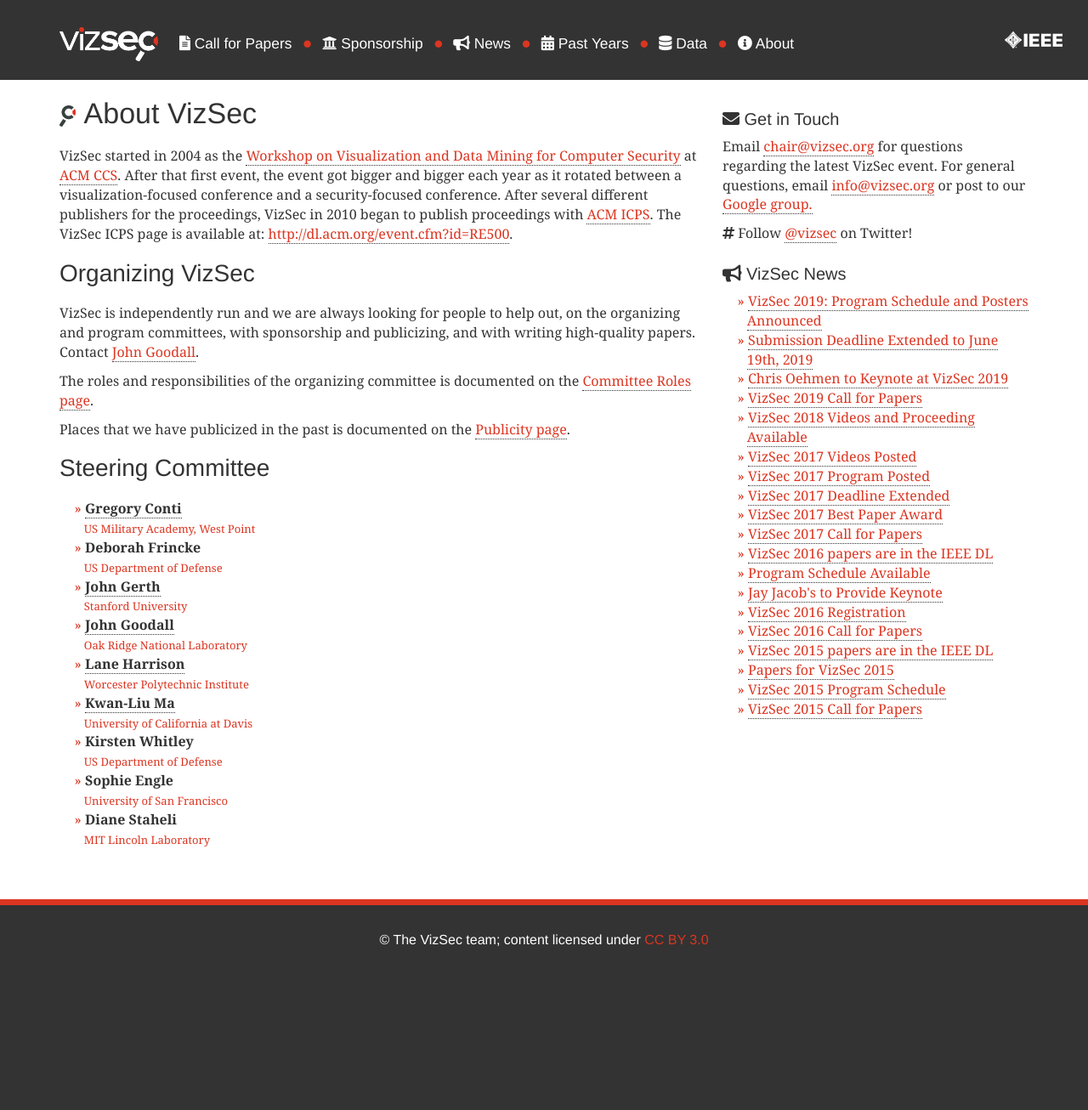
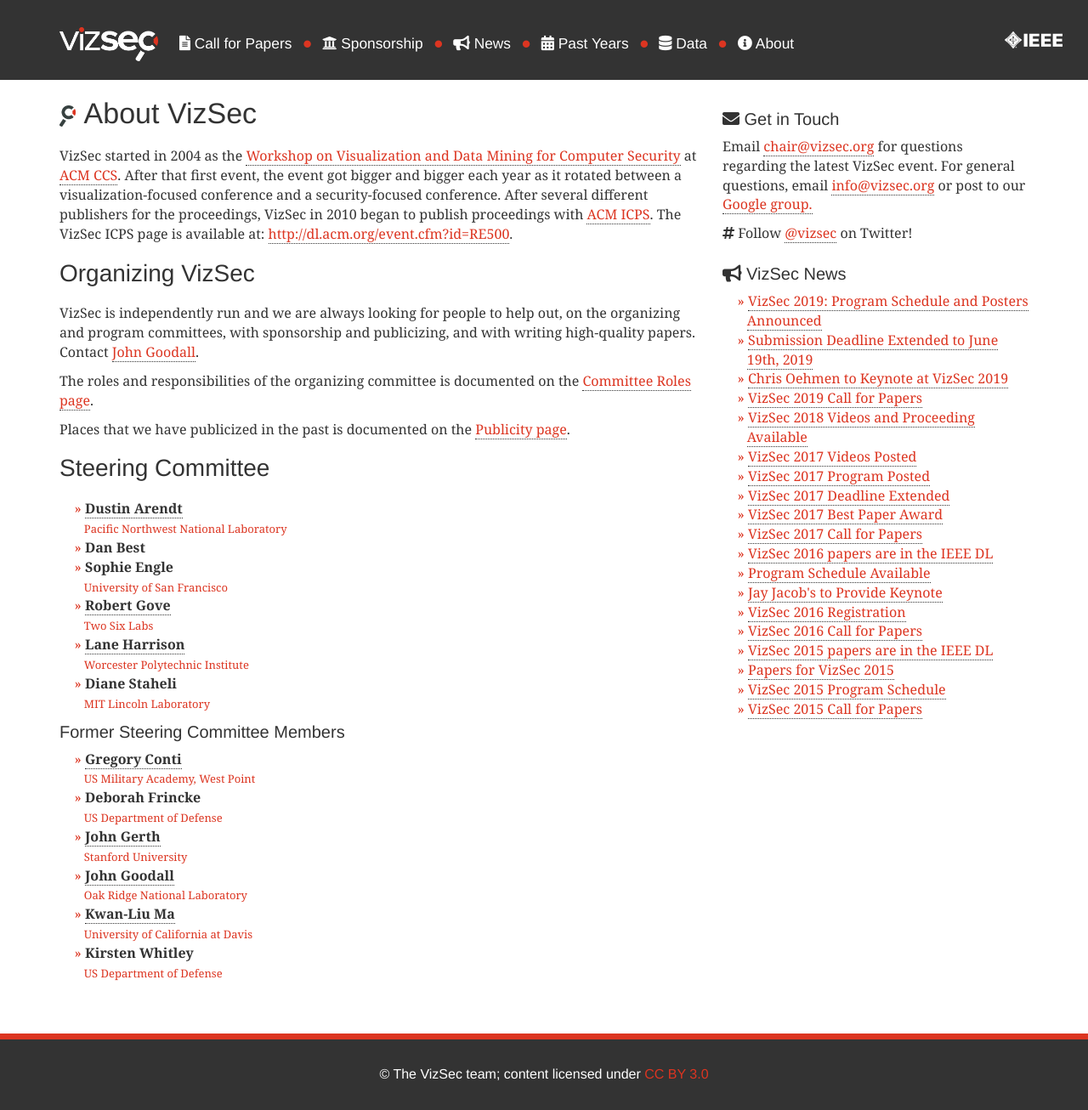
Before and after one commit to vizsec/vizsec.github.io, a Jekyll site: the page built from about/index.md, in a window 1280 px wide and 1306 px high. Shown: the whole window at 85% size. Built offline with Jekyll 4.4.1, drawn with Linux system fonts in a browser that asks for light colours; nearby versions of some CDN libraries.

Commit message:
moved former steering committee folks into separate section

```diff
--- a/_data/steering_committee.yml
+++ b/_data/steering_committee.yml
@@ -1,31 +1,20 @@
-- name: Gregory Conti
-  affiliation: US Military Academy, West Point
-  url: http://www.rumint.org/gregconti/
+- name: Dustin Arendt
+  affiliation: Pacific Northwest National Laboratory
+  url: https://aim.pnnl.gov/staff/dr-dustin-arendt
 
-- name: Deborah Frincke
-  affiliation: US Department of Defense
+- name: Dan Best
+  # affiliation: University of San Francisco
 
-- name: John Gerth
-  affiliation: Stanford University
-  url: http://graphics.stanford.edu/~gerth/
+- name: Sophie Engle
+  affiliation: University of San Francisco
 
-- name: John Goodall
-  affiliation: Oak Ridge National Laboratory
-  url: http://jgoodall.me/
+- name: Robert Gove
+  affiliation: Two Six Labs
+  url: https://www.twosixlabs.com/author/robert-gove/
 
 - name: Lane Harrison
   affiliation: Worcester Polytechnic Institute
   url: http://web.cs.wpi.edu/~ltharrison/
 
-- name: Kwan-Liu Ma
-  affiliation: University of California at Davis
-  url: http://www.cs.ucdavis.edu/~ma/
-
-- name: Kirsten Whitley
-  affiliation: US Department of Defense
-
-- name: Sophie Engle
-  affiliation: University of San Francisco
-
 - name: Diane Staheli
   affiliation: MIT Lincoln Laboratory
--- a/about/index.md
+++ b/about/index.md
@@ -30,3 +30,21 @@
 	{% endfor %}
 	</ul>
 </div>
+
+#### Former Steering Committee Members
+<div class="steering-committee">
+	<ul >
+	{% for member in site.data.former_steering_committee %}
+		<li>
+			<span class="committee name">
+				{% if member.url %}
+					<a href="{{ member.url }}">{{ member.name }}</a>
+				{% else %}
+					{{ member.name }}
+				{% endif %}
+			</span><br>
+			<span class="committee affiliation">{{ member.affiliation }}</span>
+		</li>
+	{% endfor %}
+	</ul>
+</div>
```
Also changed, not shown: _data/former_steering_committee.yml (added, +21 -0 lines).
